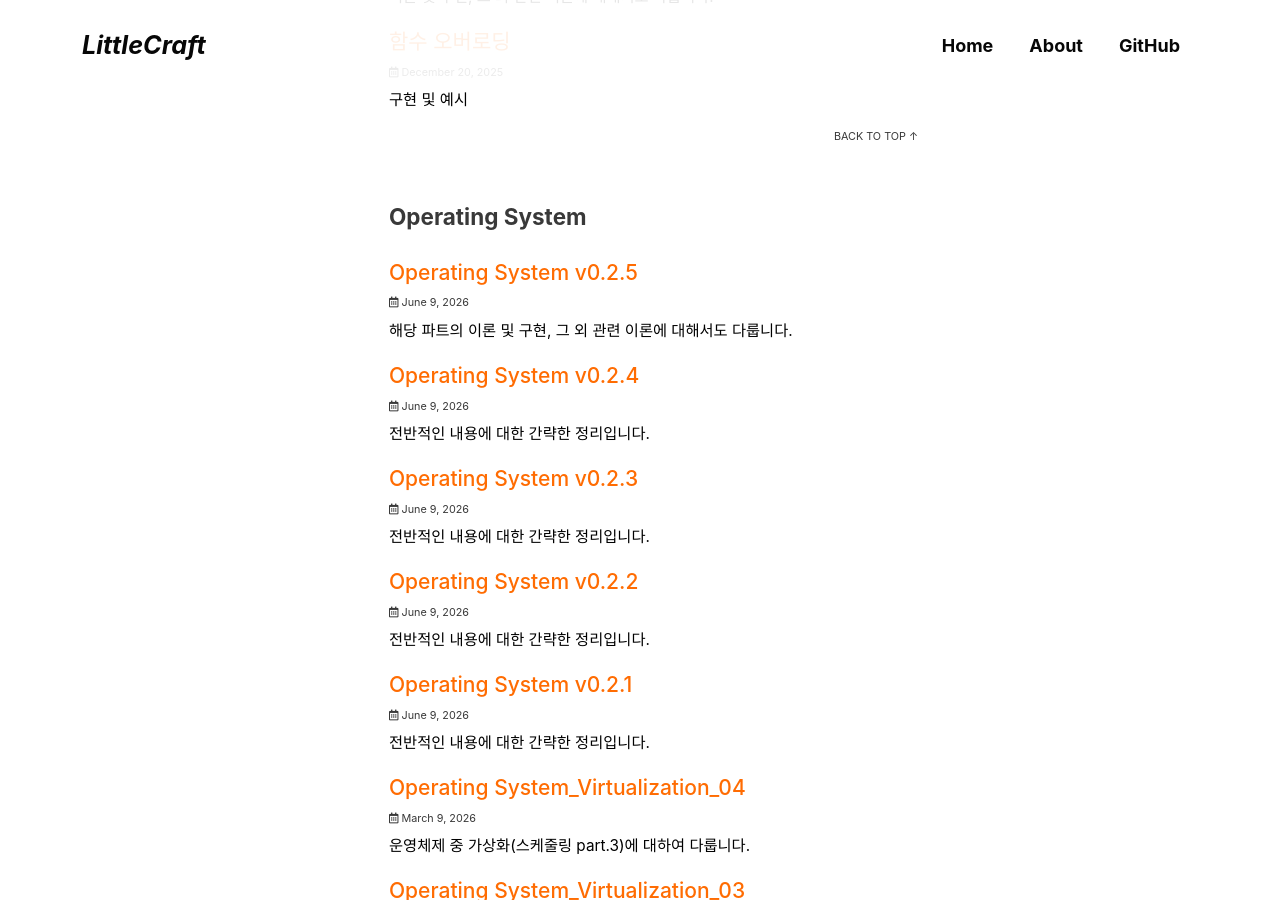
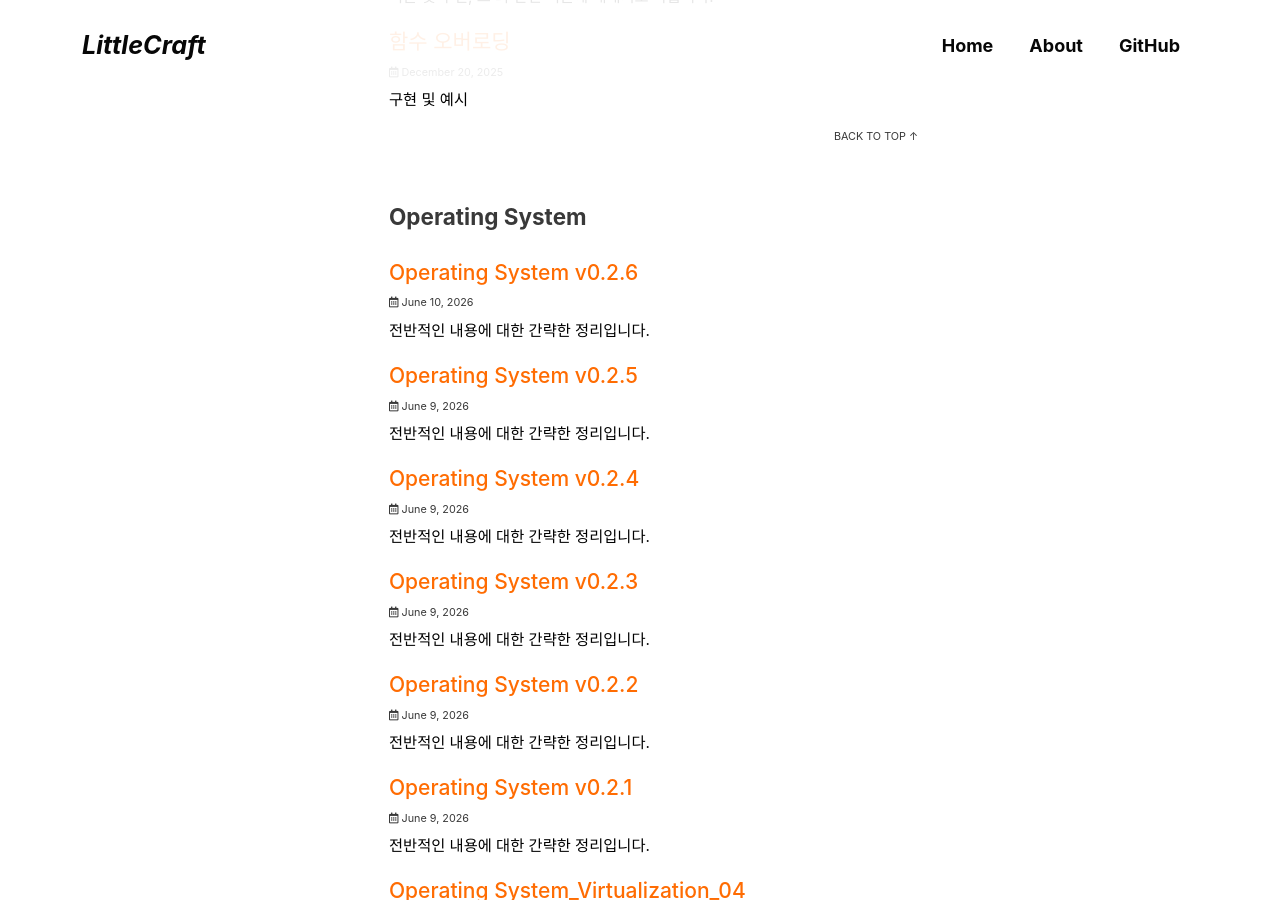
Before and after one commit to ElveCity/ElveCity.github.io, a Jekyll site: the page built from _pages/categories-archive.md, in a window 1280 px wide and 900 px high, scrolled down 2744 px. Built offline with Jekyll 4.4.1, drawn with Linux system fonts in a browser that asks for light colours; cached includes are drawn as plain includes; some web fonts are replaced; part of the change alters nothing that is shown.

Commit message:
WIP : theory v0.43

```diff
--- a/_posts/2026-06-09-OSv02_05.md
+++ b/_posts/2026-06-09-OSv02_05.md
@@ -1,6 +1,6 @@
 ---
 title: "Operating System v0.2.5"
-excerpt: "해당 파트의 이론 및 구현, 그 외 관련 이론에 대해서도 다룹니다."
+excerpt: "전반적인 내용에 대한 간략한 정리입니다."
 
 categories:
   - Operating System
--- /dev/null
+++ b/_posts/2026-06-10-OSv02_06.md
@@ -0,0 +1,82 @@
+---
+title: "Operating System v0.2.6"
+excerpt: "전반적인 내용에 대한 간략한 정리입니다."
+
+categories:
+  - Operating System
+tags:
+  - [Operating System]
+
+permalink: /Operating System v0_2_6
+
+toc: true
+toc_sticky: true
+
+date: 2026-06-10
+last_modified_at: 2026-06-10
+---
+
+# Operating System_06
+***
+
+## Thread. 스레드
+
+프로세스 내에서 독립적으로 실행되는 단위.
+
+스레드는 프로세스의 주소 공간을 공유하며 동일한 데이터에 접근할 수 있지만, 각자 고유한
+프로그램 카운터(PC)와 레지스터 세트, 그리고 지역 변수를 저장하기 위한 독립적인
+스택(Stack)을 가집니다.
+
+## TCB(Thread Control Block)
+
+프로세스의 PCB와 유사하게, 각 스레드의 실행 상태(주로 레지스터 값)를
+저장하기 위한 데이터 구조.
+
+Context Switch 발생 시 현재 스레드의 상태를 TCB에 저장하고 다음 스레드의 상태를 복원함.
+
+## Race Condition. 경쟁 상태
+
+여러 스레드가 동시에 공유 자원에 접근하고 수정하려 할 때, 실행 타이밍(스케줄링 순서)에
+따라 결과가 달라지는 상황.
+
+원자적이지 않은 작업이 중간이 중단될 시, 데이터 유실 발생 가능성이 있음.
+
+## Critical Section. 임계 영역
+
+공유 변수나 자원에 접근하는 코드 영역.
+
+다수의 스레드가 동시에 실행할 경우 경쟁 상태가 발생할 수 있는 구역.
+
+## Mutex Exclusion. 상호 배제
+
+한 스레드가 임계 영역을 실행 중일 때 다른 스레드가 해당 영역에 진입하기 못하도록
+보장하는 성질.
+
+이를 통해서 경쟁 상태를 방지 및 데이터의 일관성을 유지함.
+
+## Atomicity. 원자성
+
+전부 실행되거나 아예 실행되지 않아야 함을 의미하는 단위.
+
+여러개의 기계어 명령어로 이루어진 작업을 마치 하나의 원자적인 명령어처럼 실행되도록
+묶는 것이 병행성 제어의 핵심.
+
+## Indeterminate. 비결정적
+
+동일한 입력에 대해 실행할 때마다 결과가 달라질 수 있는 상태를 의미.
+
+경쟁 상태가 포함된 프로그램은 실행 타이밍에 의존하기 때문에 결과가 비결정적.
+
+## Deterministic. 결정적
+
+컴퓨터 시스템의 이상적인 형태.
+
+동일한 입력과 절차에 대해 항상 동일한 결과를 산출하는 성질.
+
+## Synchronization Primitives. 동기화 프리미티브
+
+하드웨어의 지원과 운영체제의 협력을 통해 구축된 도구들.
+
+스레드 간의 안전한 자원 공유를 가능케함.
+
+락이나 조건변수 등이 있음.
```
